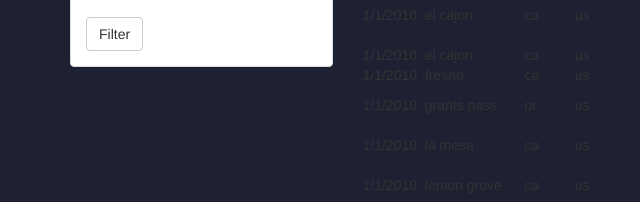
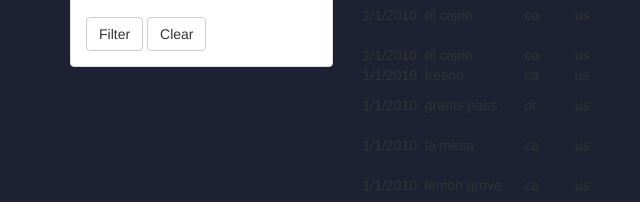
Before and after one commit to katy-li/js_kl, a plain HTML site: page index.html in a window 1280 px wide. Shown: the part 805-1007 px from the top of the page, 0-640 px from the left. Drawn offline with nearby package versions, Linux system fonts and the light colour scheme.

Commit message:
some small edits made

```diff
--- a/index.html
+++ b/index.html
@@ -47,6 +47,7 @@
                     </ul>
                   </div>
                   <button type="submit" class="btn btn-default" id="clickbutton">Filter</button>
+                  <button type="submit" class= "btn btn-default" id= "clearbutton">Clear</button>
                 </form>
               </div>
             </div>
--- a/static/js/app.js
+++ b/static/js/app.js
@@ -51,9 +51,11 @@
 // when the button is clicked it filters the table using the filterUFO function
 d3.selectAll("#clickbutton").on("click",filterUFO);
 
+
+
 //runs the tableUFO function
 tableUFO();
 
-// create a button to clear the filter
+
 
 // change the comments section to have a width of 40% of the table
```
